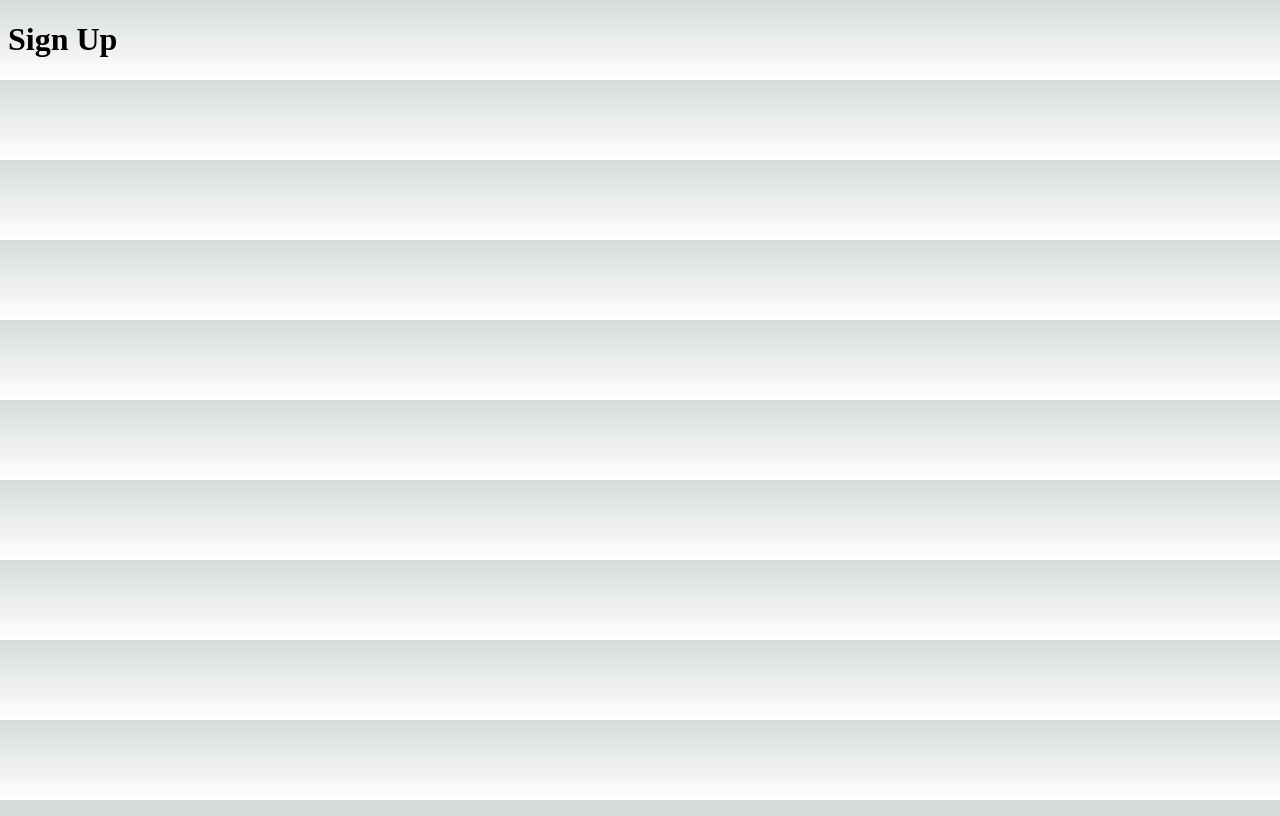
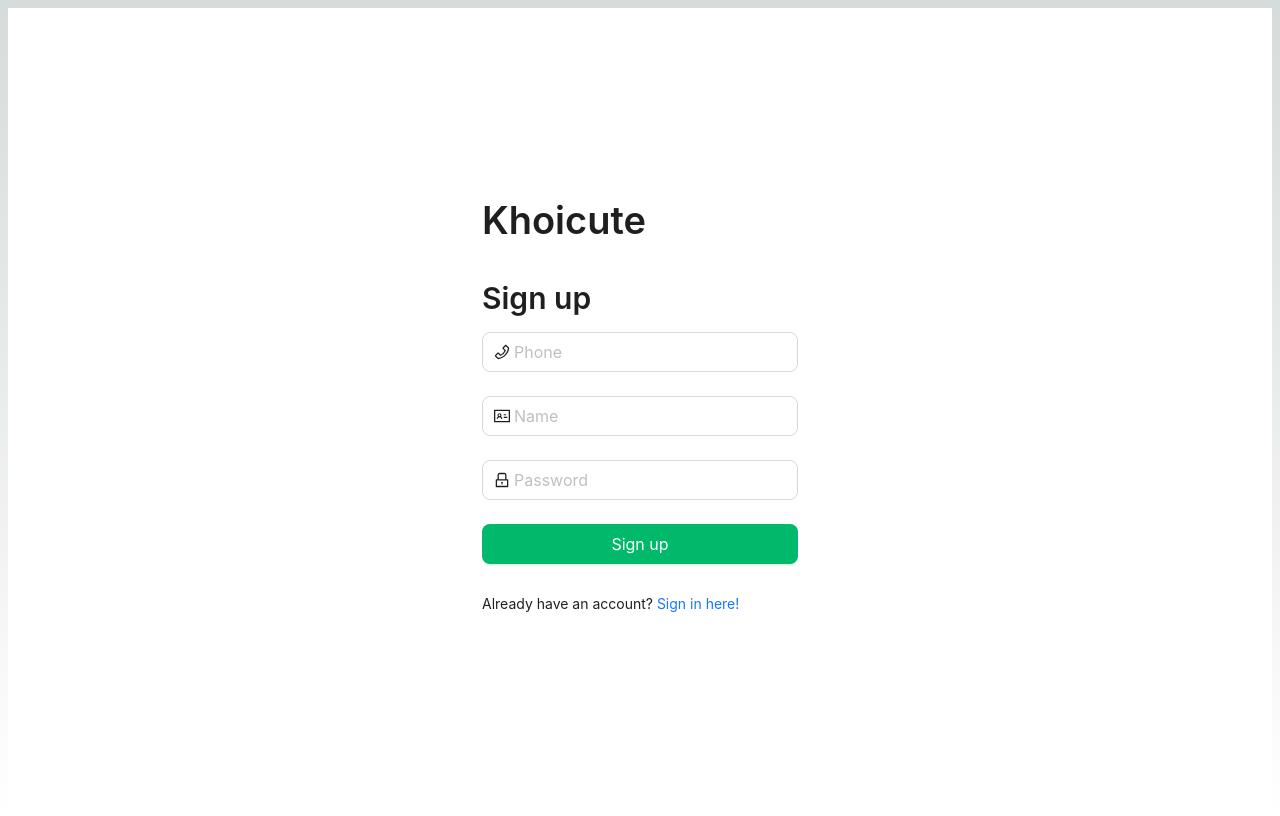
Before and after one commit to meowquinn/email-nodejs-final-client, a Next.js app: page /sign-up in a window 1280 px wide. Built offline with nearby package versions, Linux system fonts and the light colour scheme.

Commit message:
update middle ware and sign-up

```diff
--- a/package.json
+++ b/package.json
@@ -15,6 +15,7 @@
         "@types/node": "18.16.1",
         "@types/react": "18.2.0",
         "@types/react-dom": "18.2.1",
+        "@types/url-parse": "^1.4.8",
         "antd": "^5.4.6",
         "autoprefixer": "10.4.14",
         "axios": "^1.4.0",
@@ -37,7 +38,8 @@
         "react-dom": "18.2.0",
         "swr": "^2.1.5",
         "tailwindcss": "3.3.2",
-        "typescript": "5.0.4"
+        "typescript": "5.0.4",
+        "url-parse": "^1.5.10"
     },
     "devDependencies": {
         "postcss-import": "^15.1.0",
--- a/src/pages/sign-in.tsx
+++ b/src/pages/sign-in.tsx
@@ -4,7 +4,6 @@ import { Button, Checkbox, Form, Input, Col, Row } from 'antd'
 import { PhoneOutlined } from '@ant-design/icons'
 import CustomLayout from '@/components/Layout'
 import { useRouter } from 'next/navigation'
-import { setCookie } from 'cookies-next'
 import axios from 'axios'
 
 export default () => {
--- a/src/pages/sign-up.tsx
+++ b/src/pages/sign-up.tsx
@@ -1,7 +1,117 @@
+import CustomLayout from '@/components/Layout'
+import { Col, Row, Form, Input, Button, Typography } from 'antd'
+import { PhoneOutlined, LockOutlined, IdcardOutlined } from '@ant-design/icons'
+import axios from 'axios'
+import { useRouter } from 'next/navigation'
+
+const { Title } = Typography
+
 export default () => {
+    const router = useRouter()
+
+    const onFinish = (values: any) => {
+        console.log('Received values of form: ', values)
+        axios
+            .post('http://localhost:3300/auth', values)
+            .then((res) => {
+                if (res.status === 201) router.push('/')
+            })
+            .catch((err) => {
+                console.log(err)
+            })
+    }
+
     return (
-        <div>
-            <h1>Sign Up</h1>
-        </div>
+        <CustomLayout>
+            <Row
+                className="flex h-full w-full flex-row items-center justify-center bg-white"
+                style={{
+                    width: '100wh',
+                    height: '100vh'
+                }}
+            >
+                {' '}
+                <Col lg={6} md={10} sm={16} xs={24}>
+                    <Title>Khoicute</Title>
+                    <Title level={2}>Sign up</Title>
+                    <Form
+                        name="login"
+                        method="POST"
+                        action="/api/sign-in"
+                        onFinish={onFinish}
+                        initialValues={{ remember: true }}
+                    >
+                        <Form.Item
+                            name="phone"
+                            rules={[
+                                {
+                                    required: true,
+                                    message: 'Please input your phone number!'
+                                }
+                            ]}
+                        >
+                            <Input
+                                type="tel"
+                                size="large"
+                                prefix={
+                                    <PhoneOutlined className="site-form-item-icon" />
+                                }
+                                placeholder="Phone"
+                            />
+                        </Form.Item>
+                        <Form.Item
+                            name="name"
+                            rules={[
+                                {
+                                    required: true,
+                                    message: 'Please input your name!'
+                                }
+                            ]}
+                        >
+                            <Input
+                                type="text"
+                                size="large"
+                                prefix={
+                                    <IdcardOutlined className="site-form-item-icon" />
+                                }
+                                placeholder="Name"
+                            />
+                        </Form.Item>
+                        <Form.Item
+                            name="password"
+                            rules={[
+                                {
+                                    required: true,
+                                    message: 'Please input your password!'
+                                }
+                            ]}
+                        >
+                            <Input
+                                size="large"
+                                prefix={
+                                    <LockOutlined className="site-form-item-icon" />
+                                }
+                                type="password"
+                                placeholder="Password"
+                            />
+                        </Form.Item>
+                        <Form.Item>
+                            <Button
+                                type="primary"
+                                htmlType="submit"
+                                block={true}
+                                size="large"
+                            >
+                                Sign up
+                            </Button>
+                        </Form.Item>
+                        <Form.Item>
+                            Already have an account?{' '}
+                            <a href="/sign-in">Sign in here!</a>
+                        </Form.Item>
+                    </Form>
+                </Col>
+            </Row>{' '}
+        </CustomLayout>
     )
 }
```
Also changed, not shown: src/middleware.ts (+14 -3 lines), 1 other file (tests, documents, lock files or other folders).
